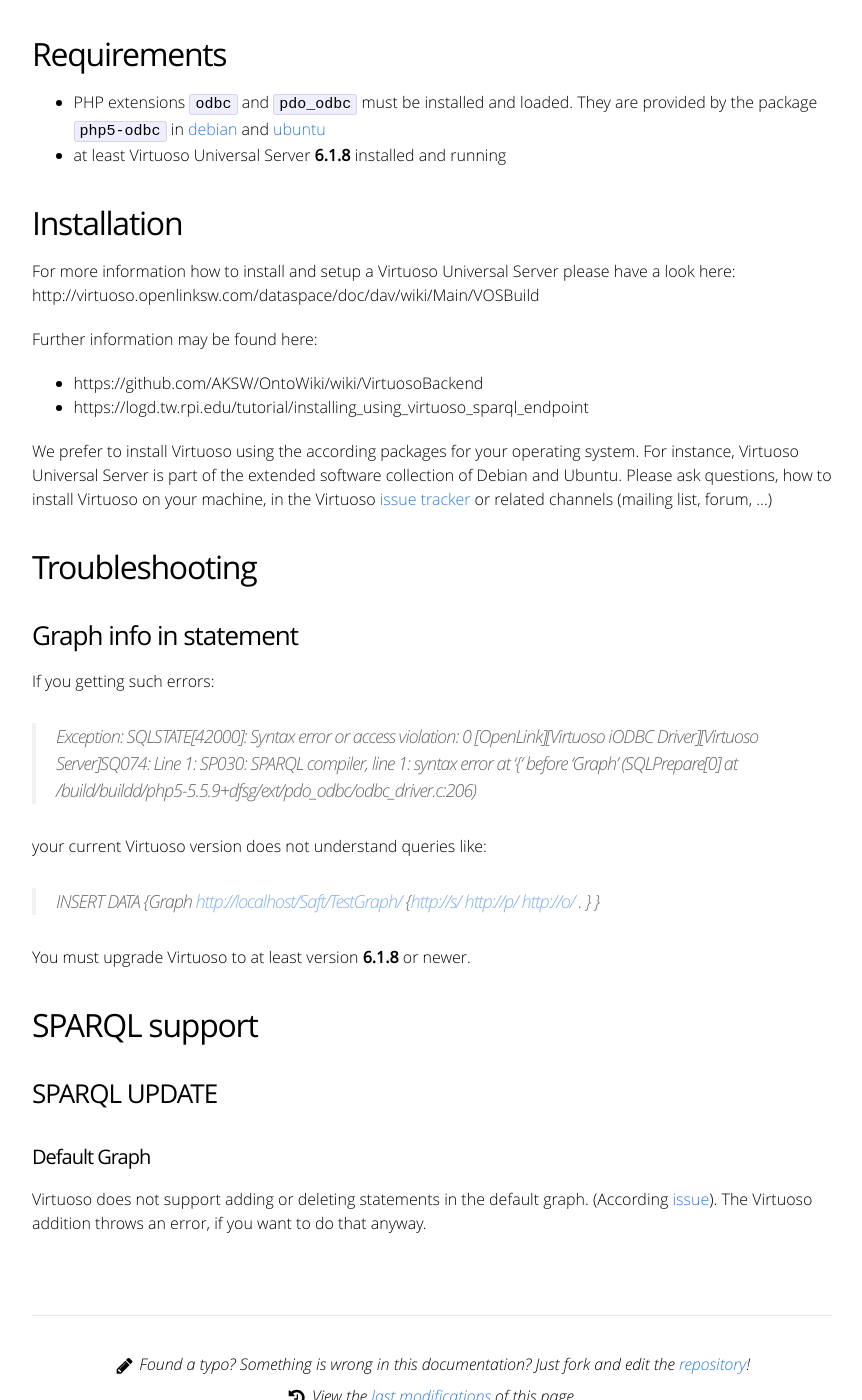
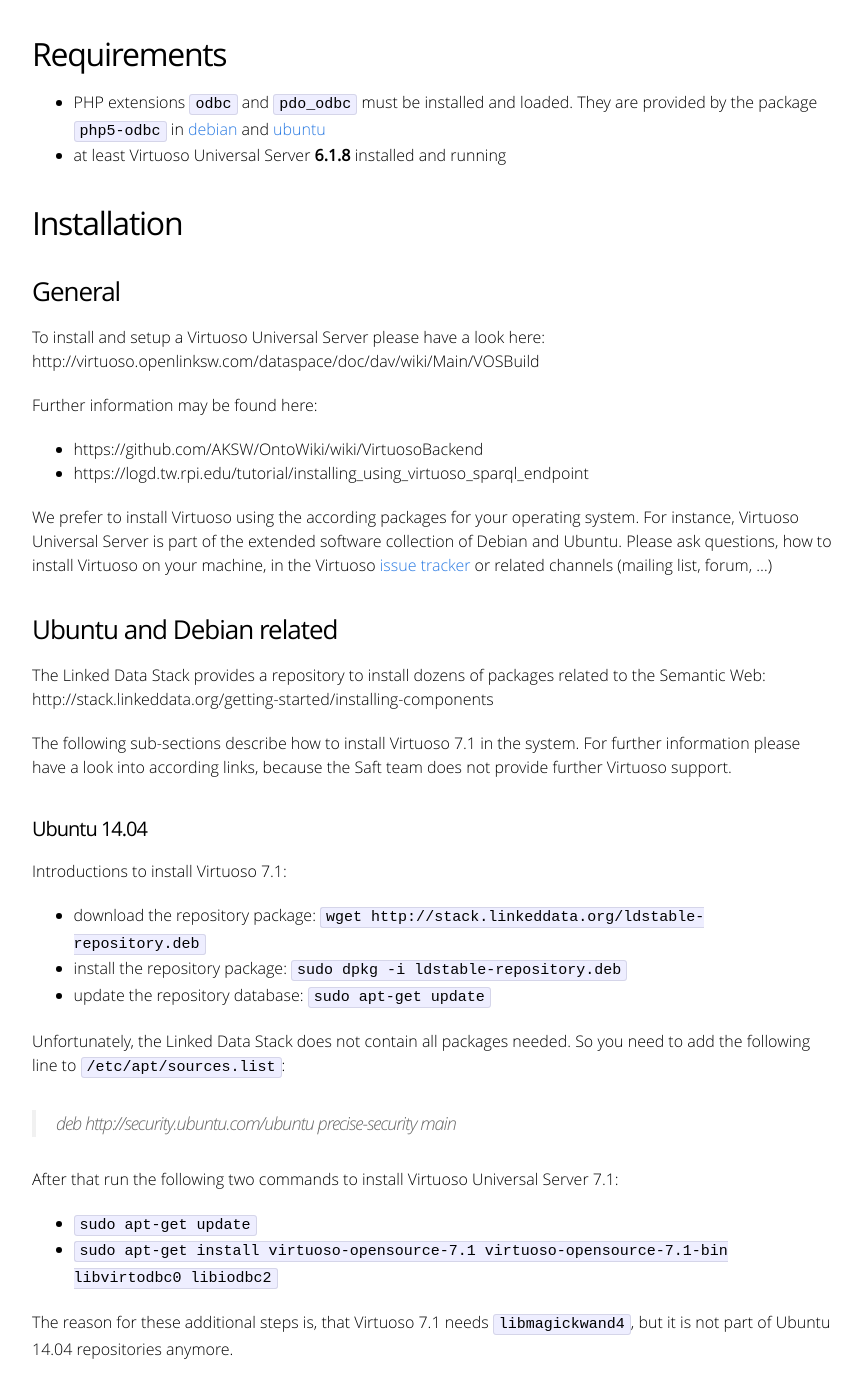
Before and after one commit to SaftIng/safting.github.io, a Jekyll site: the page built from doc/phpframework/addition/virtuoso.md, in a window 1280 px wide and 1400 px high, scrolled down 232 px. Shown: the whole window, without its empty margins (208-1070 px from the left). Built offline with Jekyll 4.4.1, drawn with Linux system fonts in a browser that asks for light colours.

Commit message:
Adf further infos about installing Virtuoso on Ubuntu 14.04

```diff
--- a/doc/phpframework/addition/virtuoso.md
+++ b/doc/phpframework/addition/virtuoso.md
@@ -12,13 +12,39 @@ Store adapter to OpenLink's [Virtuoso Universal Server](http://virtuoso.openlink
 
 ## Installation
 
-For more information how to install and setup a Virtuoso Universal Server please have a look here: http://virtuoso.openlinksw.com/dataspace/doc/dav/wiki/Main/VOSBuild
+### General
+
+To install and setup a Virtuoso Universal Server please have a look here: http://virtuoso.openlinksw.com/dataspace/doc/dav/wiki/Main/VOSBuild
 
 Further information may be found here:
 - https://github.com/AKSW/OntoWiki/wiki/VirtuosoBackend
 - https://logd.tw.rpi.edu/tutorial/installing_using_virtuoso_sparql_endpoint
 
 We prefer to install Virtuoso using the according packages for your operating system. For instance, Virtuoso Universal Server is part of the extended software collection of Debian and Ubuntu. Please ask questions, how to install Virtuoso on your machine, in the Virtuoso [issue tracker](https://github.com/openlink/virtuoso-opensource/issues) or related channels (mailing list, forum, ...)
+
+### Ubuntu and Debian related
+
+The Linked Data Stack provides a repository to install dozens of packages related to the Semantic Web: http://stack.linkeddata.org/getting-started/installing-components
+
+The following sub-sections describe how to install Virtuoso 7.1 in the system. For further information please have a look into according links, because the Saft team does not provide further Virtuoso support.
+
+#### Ubuntu 14.04
+
+Introductions to install Virtuoso 7.1:
+
+* download the repository package:  `wget http://stack.linkeddata.org/ldstable-repository.deb`
+* install the repository package: `sudo dpkg -i ldstable-repository.deb`
+* update the repository database: `sudo apt-get update`
+
+Unfortunately, the Linked Data Stack does not contain all packages needed. So you need to add the following line to `/etc/apt/sources.list`:
+
+> deb http://security.ubuntu.com/ubuntu precise-security main
+
+After that run the following two commands to install Virtuoso Universal Server 7.1:
+* `sudo apt-get update`
+* `sudo apt-get install virtuoso-opensource-7.1 virtuoso-opensource-7.1-bin libvirtodbc0 libiodbc2`
+
+The reason for these additional steps is, that Virtuoso 7.1 needs `libmagickwand4`, but it is not part of Ubuntu 14.04 repositories anymore.
 
 ## Troubleshooting
 
```
